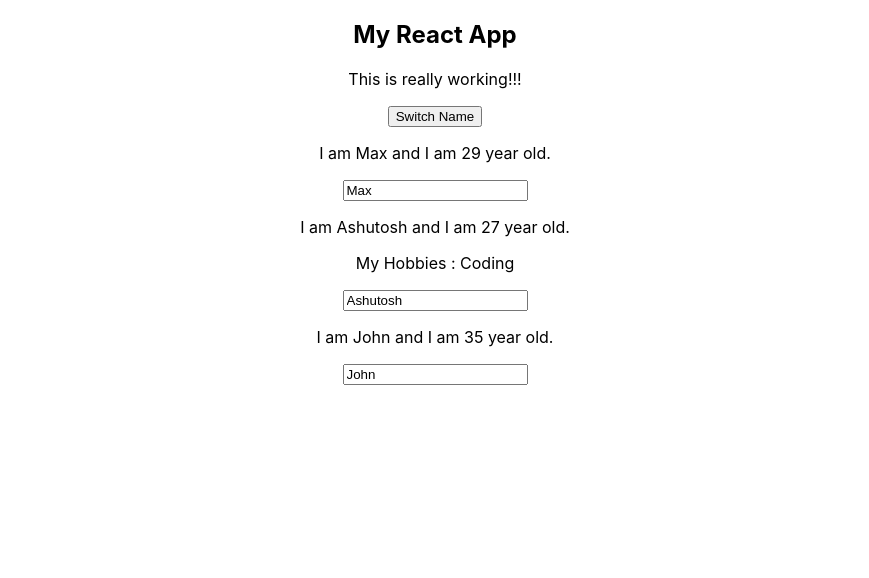
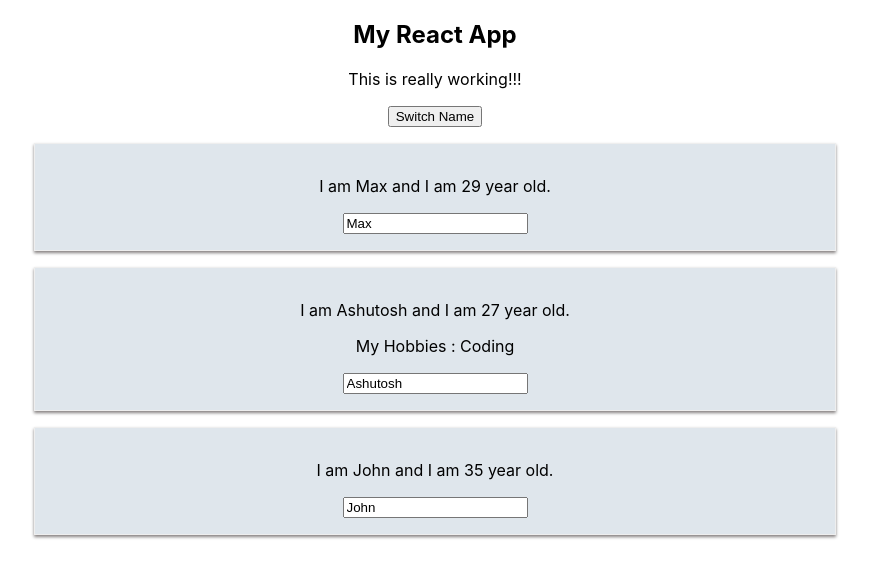
Before and after one commit to ashumantoo/react-complete-guide, a React (Create React App) app: page / in a window 1280 px wide. Shown: the top 578 px of the page, without its empty margins (205-1074 px from the left). Built offline with nearby package versions, Linux system fonts and the light colour scheme.

Commit message:
adding css.

```diff
--- /dev/null
+++ b/src/Person/Person.css
@@ -0,0 +1,9 @@
+.Person {
+    width: 60%;
+    margin: 16px auto;
+    background-color: rgb(223, 230, 236);
+    border: 1px solid #eee;
+    box-shadow: 0 2px 3px rgb(133, 128, 128);
+    padding: 16px;
+    text-align: center;
+}
--- a/src/Person/Person.js
+++ b/src/Person/Person.js
@@ -1,11 +1,12 @@
 import React from 'react';
+import './Person.css';
 
 const person = (props) => {
     return (
         {/* Props is simply an object giving access to all
         the attributes which we pass to our own component */ },
 
-        <div>
+        <div className="Person">
             <p onClick={props.click}>I am {props.name} and I am {props.age} year old.</p>
             {/* This children on props will get the value which is
                 defined between the opening and closing tag of the element */}
```
